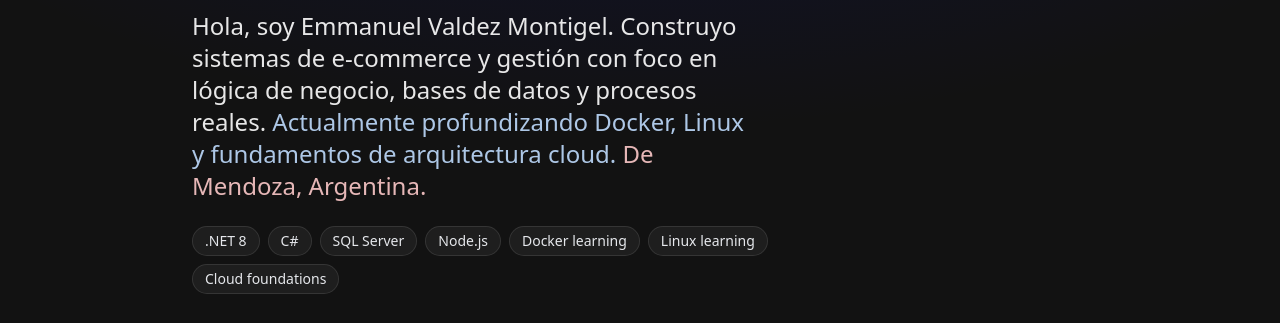
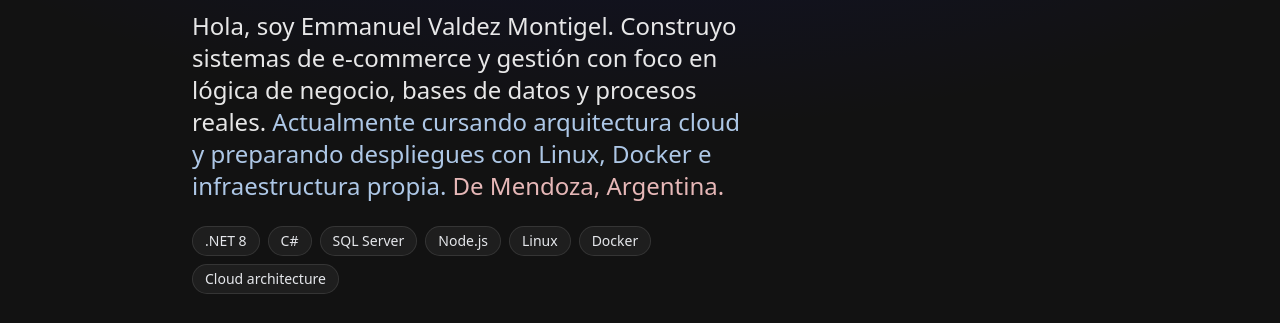
Before and after one commit to Emmanuel-Valdez/Emmanuel-Valdez, an Astro site: page / in a window 1280 px wide. Shown: the part 350-673 px from the top of the page. Built offline with nearby package versions, Linux system fonts and the light colour scheme; Astro itself is replaced by a stand-in of ours.

Commit message:
copy: refine cloud infrastructure positioning

```diff
--- a/src/components/Hero.astro
+++ b/src/components/Hero.astro
@@ -5,7 +5,7 @@ import MailIcon from '@/icons/MailIcon.astro';
 import SocialPill from '@/components/SocialPill.astro';
 import Avatar from '@/components/Avatar.astro';
 
-const STACK = ['.NET 8', 'C#', 'SQL Server', 'Node.js', 'Docker learning', 'Linux learning', 'Cloud foundations'];
+const STACK = ['.NET 8', 'C#', 'SQL Server', 'Node.js', 'Linux', 'Docker', 'Cloud architecture'];
 ---
 
 <div class="max-w-xl">
@@ -23,8 +23,8 @@ const STACK = ['.NET 8', 'C#', 'SQL Server', 'Node.js', 'Docker learning', 'Linu
       gestión con foco en lógica de negocio, bases de datos y procesos reales.
     </span>
     <span class="text-blue-200/90">
-      Actualmente profundizando Docker, Linux y fundamentos de arquitectura
-      cloud.
+      Actualmente cursando arquitectura cloud y preparando despliegues con Linux,
+      Docker e infraestructura propia.
     </span>
     <span class="text-red-200/90"> De Mendoza, Argentina.</span>
   </h2>
```
Also changed, not shown: README.md.
